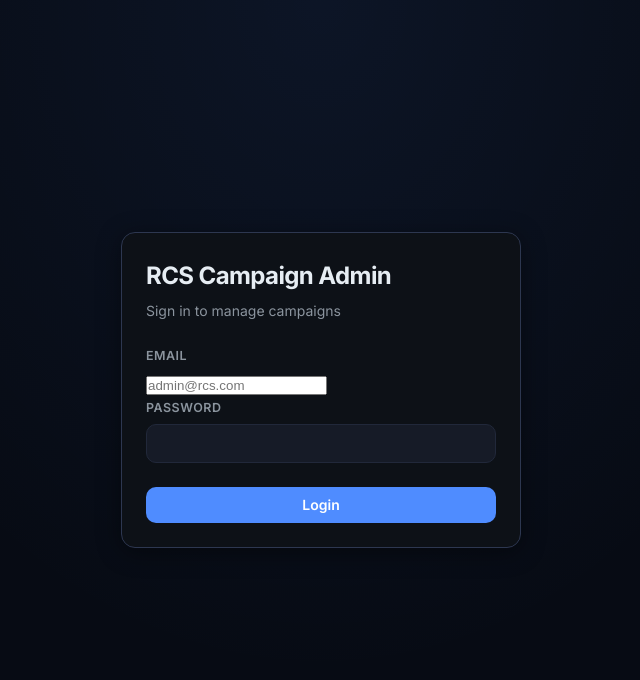
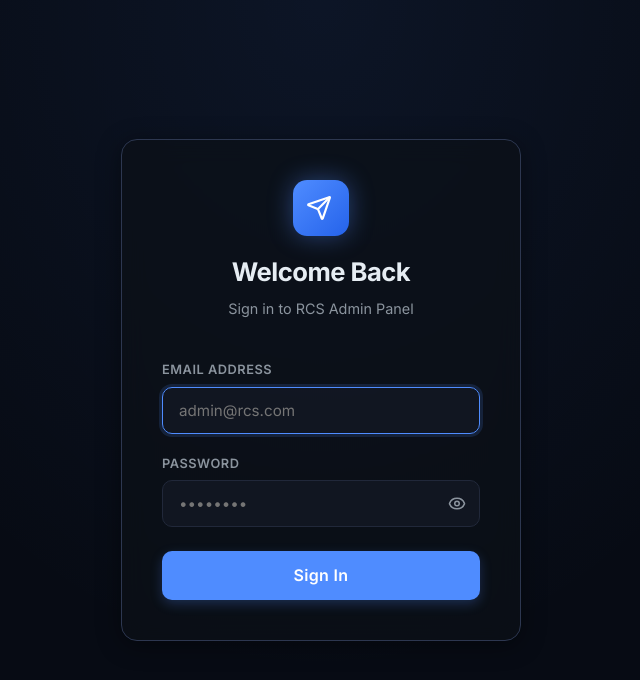
Before and after one commit to theyogeshpal/rcsadmin, a React (Vite) app: page /login in a window 1280 px wide. Shown: the top 680 px of the page, without its empty margins (319-959 px from the left). Built offline with nearby package versions, Linux system fonts and the light colour scheme; no server answers.

Commit message:
multipage system

```diff
--- a/src/components/Login.jsx
+++ b/src/components/Login.jsx
@@ -1,11 +1,13 @@
 import { useState } from 'react';
 import { login } from '../api/client';
 import { useAuth } from '../context/AuthContext';
+import { Send, Eye, EyeOff, AlertCircle } from 'lucide-react';
 
 export default function Login() {
   const { loginSuccess } = useAuth();
   const [username, setUsername] = useState('');
   const [password, setPassword] = useState('');
+  const [showPassword, setShowPassword] = useState(false);
   const [error, setError] = useState('');
   const [loading, setLoading] = useState(false);
 
@@ -25,13 +27,48 @@ export default function Login() {
 
   return (
     <div className="login-wrap">
-      <div className="card login-card">
-        <h1>RCS Campaign Admin</h1>
-        <p className="subtitle" style={{ marginBottom: '1.5rem' }}>
-          Sign in to manage campaigns
+      <div
+        className="card login-card"
+        style={{
+          padding: '2.5rem',
+          borderRadius: '16px',
+          background: 'rgba(13, 17, 23, 0.65)',
+          backdropFilter: 'blur(12px)',
+          borderColor: 'rgba(45, 55, 80, 0.5)'
+        }}
+      >
+
+        {/* Logo Header */}
+        <div style={{ textAlign: 'center', marginBottom: '2.5rem' }}>
+          <div
+            className="logo-icon"
+            style={{
+              width: 56,
+              height: 56,
+              borderRadius: 14,
+              margin: '0 auto 1rem',
+              display: 'flex',
+              alignItems: 'center',
+              justifyContent: 'center',
+              boxShadow: '0 0 25px rgba(79, 140, 255, 0.4)'
+            }}
+          >
+            <Send size={26} color="#fff" style={{ transform: 'translateX(-2px)' }} />
+          </div>
+          <h1 style={{ fontSize: '1.6rem', marginBottom: '0.25rem', color: '#e6edf3', letterSpacing: '-0.02em' }}>
+            Welcome Back
+          </h1>
+          <p style={{ color: '#8b949e', fontSize: '0.9rem', margin: 0 }}>
+            Sign in to RCS Admin Panel
           </p>
+        </div>
+
         <form onSubmit={handleSubmit}>
-          <label>Email</label>
+          {/* Email */}
+          <div style={{ marginBottom: '1.25rem' }}>
+            <label style={{ fontSize: '0.8rem', color: '#8b949e', textTransform: 'uppercase', letterSpacing: '0.04em' }}>
+              Email Address
+            </label>
             <input
               type="email"
               value={username}
@@ -39,20 +76,90 @@ export default function Login() {
               placeholder="admin@rcs.com"
               required
               autoComplete="email"
+              autoFocus
+              style={{
+                  padding: '0.8rem 1rem',
+                  fontSize: '0.95rem',
+                  paddingRight: '2.75rem',
+                  backgroundColor: 'rgba(22, 27, 39, 0.7)',
+                  marginBottom: 0
+                }}
             />
-          <label>Password</label>
+          </div>
+
+          {/* Password */}
+          <div style={{ marginBottom: '1.5rem' }}>
+            <label style={{ fontSize: '0.8rem', color: '#8b949e', textTransform: 'uppercase', letterSpacing: '0.04em' }}>
+              Password
+            </label>
+            <div style={{ position: 'relative', marginTop: '0.4rem' }}>
               <input
-            type="password"
+                type={showPassword ? 'text' : 'password'}
                 value={password}
                 onChange={(e) => setPassword(e.target.value)}
+                placeholder="••••••••"
                 autoComplete="current-password"
                 required
+                style={{
+                  padding: '0.8rem 1rem',
+                  fontSize: '0.95rem',
+                  paddingRight: '2.75rem',
+                  backgroundColor: 'rgba(22, 27, 39, 0.7)',
+                  marginBottom: 0
+                }}
               />
-          <button type="submit" disabled={loading} style={{ width: '100%', marginTop: '0.5rem' }}>
-            {loading ? 'Signing in…' : 'Login'}
+              <button
+                type="button"
+                onClick={() => setShowPassword(!showPassword)}
+                style={{
+                  position: 'absolute',
+                  right: '0.5rem',
+                  top: '50%',
+                  transform: 'translateY(-50%)',
+                  background: 'transparent',
+                  border: 'none',
+                  padding: '0.4rem',
+                  color: '#8b949e',
+                  cursor: 'pointer',
+                  boxShadow: 'none',
+                }}
+              >
+                {showPassword ? <EyeOff size={18} /> : <Eye size={18} />}
+              </button>
+            </div>
+          </div>
+
+          {/* Error */}
+          {error && (
+            <div className="error" style={{ marginBottom: '1rem', justifyContent: 'center' }}>
+              <AlertCircle size={16} />
+              {error}
+            </div>
+          )}
+
+          {/* Submit */}
+          <button
+            type="submit"
+            disabled={loading}
+            style={{
+              width: '100%',
+              padding: '0.9rem',
+              fontSize: '1rem',
+              letterSpacing: '0.02em',
+              boxShadow: '0 4px 12px rgba(79, 140, 255, 0.25)'
+            }}
+          >
+            {loading ? (
+              <>
+                <span className="spinner" style={{ width: 16, height: 16, marginRight: '0.5rem', borderTopColor: '#fff' }} />
+                Authenticating…
+              </>
+            ) : (
+              'Sign In'
+            )}
           </button>
         </form>
-        {error && <div className="error">{error}</div>}
+
       </div>
     </div>
   );
--- a/src/index.css
+++ b/src/index.css
@@ -252,6 +252,7 @@ label {
 }
 
 input[type='text'],
+input[type='email'],
 input[type='url'],
 input[type='number'],
 input[type='time'],
```
Lines whose indentation alone changed are shown as unchanged.
